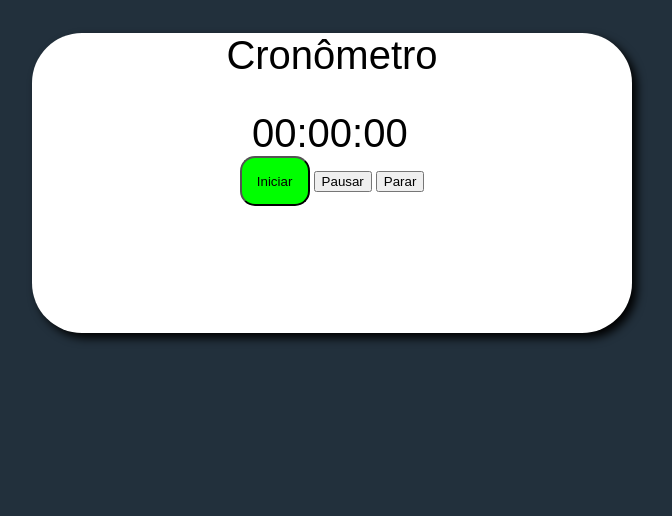
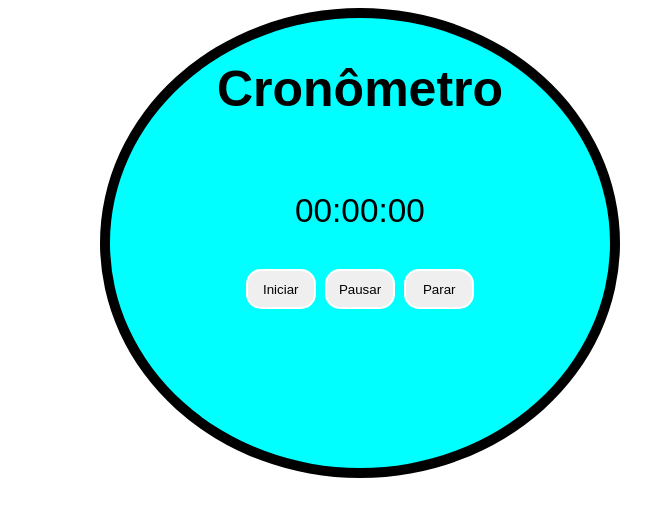
Before and after one commit to Vinicius231/Stopwatch., a plain HTML site: page index.html in a window 1280 px wide. Shown: the whole page, without its empty margins (308-980 px from the left). Drawn offline with Linux system fonts and the light colour scheme.

Commit message:
Update style.css

```diff
--- a/style.css
+++ b/style.css
@@ -1,46 +1,43 @@
+.tempo{
+    display: flex;
+    width: 130px;
+    margin: auto;
+}
+body{
+    font: normal 25pt Arial;
+    background: white;
+
+}
 section{
-    background: rgb(255, 255, 255);
-    width: 600px;
-    height: 300px;
+    background: cyan;
+    width: 500px;
+    height: 450px;
+    margin: auto;
     text-align: center;
-    margin: auto;
-    border-radius: 50px;
-    box-shadow: 5px 5px 10px black;
+    border-radius: 100%;
+    position: absolute;
+    margin-left: 400px;
+    border: 10px solid black;
 }
 
-body{
-    background:  #22303C;
+button{
+    width: 70px;
+    height: 40px;
+    border-radius: 15px;
+    border: 2px solid white;
 }
-h1{
-    font: normal 30pt Arial;
-}
-div{
-    display: flex;
-    width: 160px;
-    height: auto;
-    margin: auto;
-}
-p{
-    font: normal 30pt Arial;
-    margin: 0;
-    text-align: justify;
+
+.iniciar:hover{
+    background: rgb(3, 255, 3);
+    border: 1px solid rgb(0, 255, 0);
+
 
 }
-button#iniciar{
-    background-color: rgb(0, 255, 0);
-    width: 70px;
-    height: 50px;
-    border-radius: 15px;
+.pausar:hover{
+    background: rgb(200, 255, 0);
+    border: 1px solid rgb(200, 255, 0);
 }
-button#pausar{
-    background-color: yellow;
-    width: 70px;
-    height: 50px;
-    border-radius: 15px;
+.parar:hover{
+    background: red;
+    border: 1px solid red;
 }
-button#parar {
-    background-color: rgb(255, 0, 0);
-    width: 70px;
-    height: 50px;
-    border-radius: 15px;
-}
```
